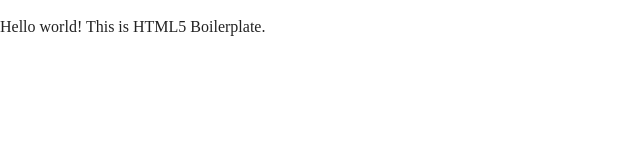
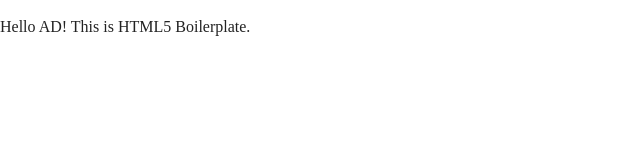
Before and after one commit to porcelanosa/88tv, a website: page dist/index.html in a window 1280 px wide. Shown: the full height of the page, 0-640 px from the left. Drawn offline with nearby package versions, Linux system fonts and the light colour scheme.

Commit message:
Hello AD

```diff
--- a/dist/index.html
+++ b/dist/index.html
@@ -22,7 +22,7 @@
   <![endif]-->
 
   <!-- Add your site or application content here -->
-  <p>Hello world! This is HTML5 Boilerplate.</p>
+  <p>Hello AD! This is HTML5 Boilerplate.</p>
   <script src="js/vendor/modernizr-3.6.0.min.js"></script>
   <script src="https://code.jquery.com/jquery-3.3.1.min.js" integrity="sha256-FgpCb/KJQlLNfOu91ta32o/NMZxltwRo8QtmkMRdAu8=" crossorigin="anonymous"></script>
   <script>window.jQuery || document.write('<script src="js/vendor/jquery-3.3.1.min.js"><\/script>')</script>
--- a/package.json
+++ b/package.json
@@ -26,7 +26,8 @@
     "run-sequence": "^2.2.1",
     "ssri": "^6.0.0",
     "strip-json-comments": "^2.0.1",
-    "travis-after-all": "^1.4.5"
+    "travis-after-all": "^1.4.5",
+    "vuepress": "^0.14.4"
   },
   "engines": {
     "node": ">=6",
```
Also changed, not shown: 1 other file.
